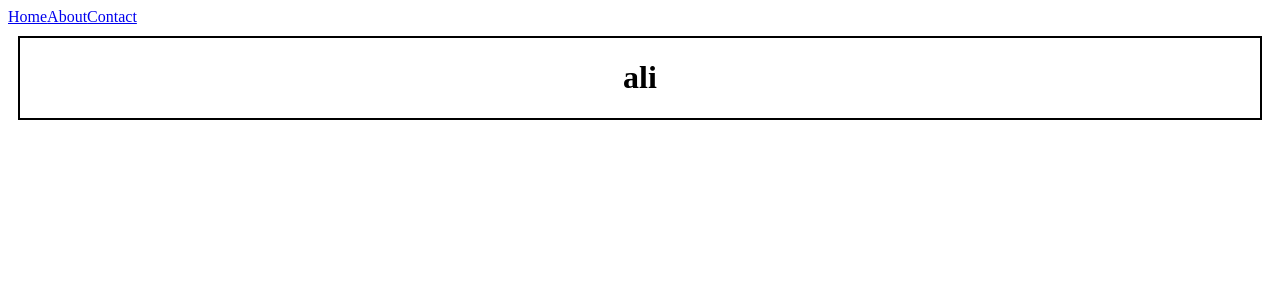
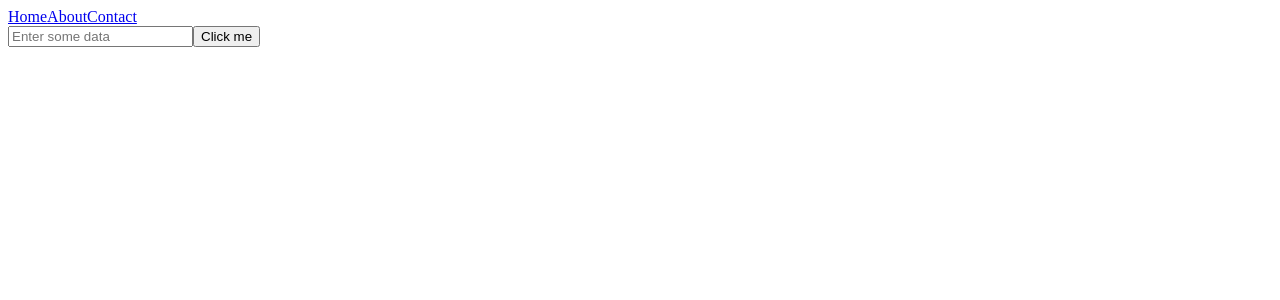
Before and after one commit to hudairyounas/WEB-BATCH2-ONLINE, a React (Vite) app in the folder vite/: page / in a window 1280 px wide. Shown: the top 300 px of the page. Built offline with nearby package versions, Linux system fonts and the light colour scheme.

Commit message:
react class 13

```diff
--- a/vite/src/components/card/Card.jsx
+++ b/vite/src/components/card/Card.jsx
@@ -1,7 +1,7 @@
 import React from 'react'
 import Table from '../table/Table'
 
-const Card = ({names}) => {
+const Card = ({name, age, email}) => {
   return (
     <div style={{border:"2px solid black", margin:"10px", textAlign:"center"}}>
         {/* <div>
@@ -9,7 +9,7 @@ const Card = ({names}) => {
             <h2>age - {age}</h2>
         </div>
         <Table data={data} /> */}
-        <h1>{names}</h1>
+        <Table name={name}  age={age} email={email}  />
     </div>
   )
 }
--- a/vite/src/components/table/Table.jsx
+++ b/vite/src/components/table/Table.jsx
@@ -1,8 +1,14 @@
 import React from 'react'
 
-const Table = ({data}) => {
+const Table = ({name, age, email}) => {
   return (
-    <div>{data}</div>
+    <table>
+        <tr>
+            <td>{name}</td>
+            <td>{age}</td>
+            <td>{email}</td>
+        </tr>
+    </table>
   )
 }
 
--- /dev/null
+++ b/vite/src/components/useState/UseState.jsx
@@ -0,0 +1,30 @@
+import React, { useState } from 'react'
+
+const UseState = () => {
+
+    const [userName, setUserName] = useState("")
+
+
+    const handleClick = (num) => {
+        console.log("clicked", num);
+    }
+
+
+    const handleOnChange = (e) =>{
+        // userName = e.target.value
+        setUserName(e.target.value)
+        console.log(e.target.value)
+    }
+
+  return (
+    <>
+    <input type="text" placeholder='Enter some data' onChange={handleOnChange} />
+    <button onClick={() => {
+        handleClick(10)
+    }}>Click me</button>
+    <h1>{userName}</h1>
+    </>
+  )
+}
+
+export default UseState
--- a/vite/src/pages/home/Home.jsx
+++ b/vite/src/pages/home/Home.jsx
@@ -1,6 +1,7 @@
 import React from 'react'
 import Button from '../../components/button/Button'
 import Card from '../../components/card/Card'
+import UseState from '../../components/useState/UseState'
 
 
 const Home = () => {
@@ -24,7 +25,14 @@ const data = [
             )
           })
         } */}
-        <Card names="ali" />
+        {/* {
+          data.map((item) => {
+            return(
+              <Card name={item.name} age={item.age} email={item.email} />
+            )
+          })
+        } */}
+        <UseState />
 
     </div>
   )
```
